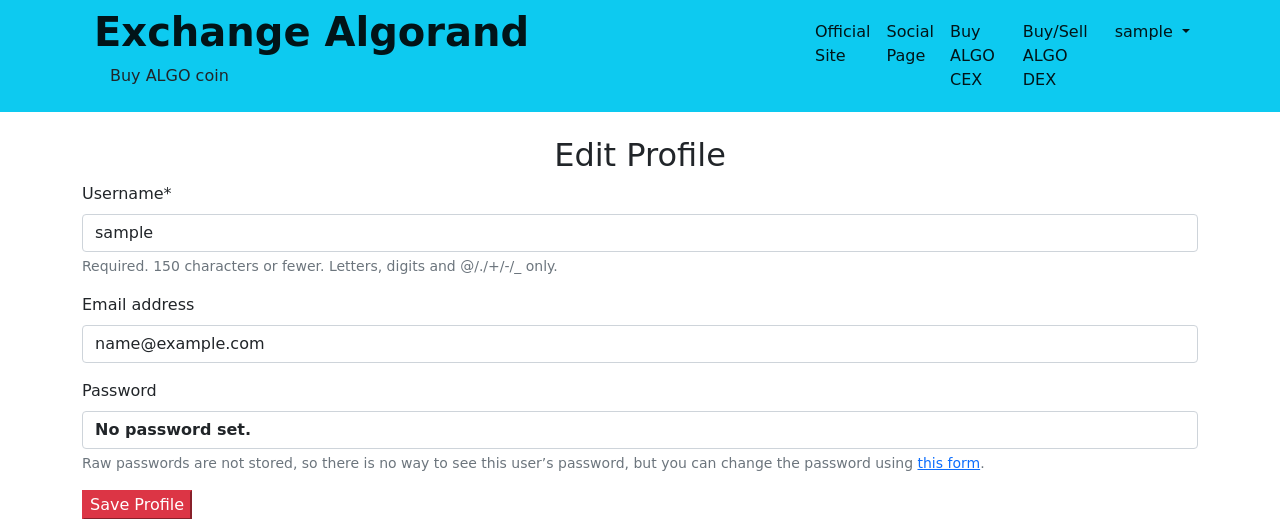
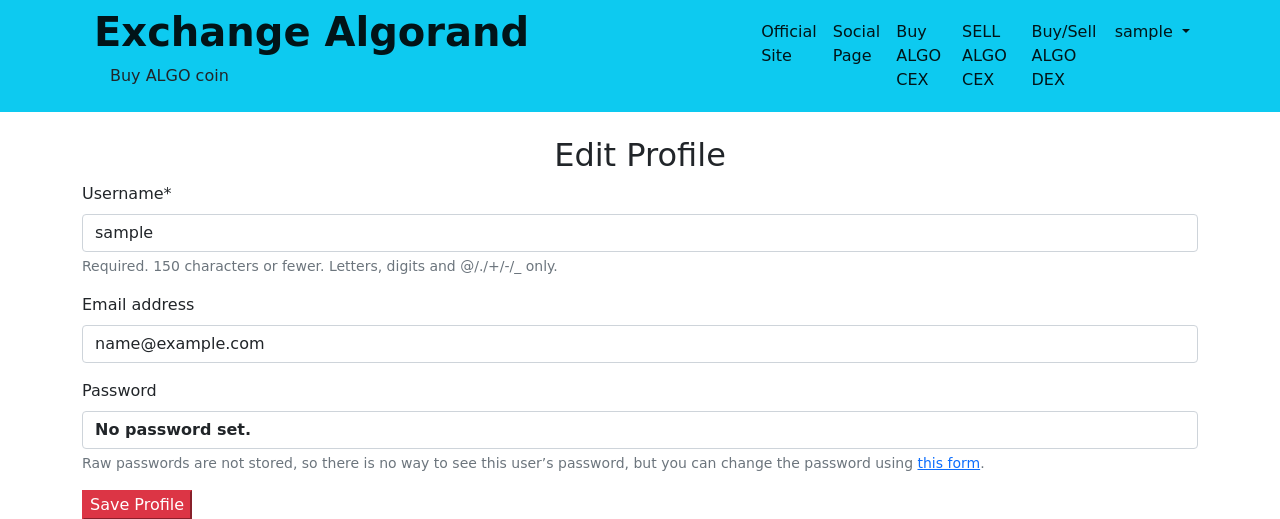
Before and after one commit to JIMMI74/Algorand_Social_Forum_Exchange-with-Django-Djongo-MongoDB-, a Django app: page /accounts/edit_profile/ in a window 1280 px wide. Shown: the top 519 px of the page. Run offline with Django 3.2, Linux system fonts and the light colour scheme; the visitor is signed in with stand-in values (Sample User, id 1); parts of the project's set-up code (start-up, migrations or seed data) failed here and were passed over; some libraries are stand-ins or nearby versions.

Commit message:
Update base.html

```diff
--- a/templates/base.html
+++ b/templates/base.html
@@ -40,10 +40,13 @@
           <a class="nav-link active" aria-current="page" href="{% url 'purchase' %}">Buy ALGO CEX</a>
         </li>
         <li class="nav-item">
+          <a class="nav-link active" aria-current="page" href="{% url 'sell_exchange' %}">SELL ALGO CEX</a>
+        </li>
+        <li class="nav-item">
           <a class="nav-link active" aria-current="page" href="{% url 'match_orders' %}">Buy/Sell ALGO DEX</a>
         </li>
         <li class="nav-item dropdown">
-            <a class="nav-link active dropdown-toggle" href="#" id="navbarDropdown" role="button" data-bs-toggle="dropdown" aria-expanded="false">
+            <a class="nav-link active dropdown-toggle" href="#" id="navbarDropdown" role="button" data-bs-toggle="dropdown" aria-haspopup="true" aria-expanded="false">
               {{ request.user.username }}
             </a>
             <ul class="dropdown-menu" aria-labelledby="navbarDropdown">
```
